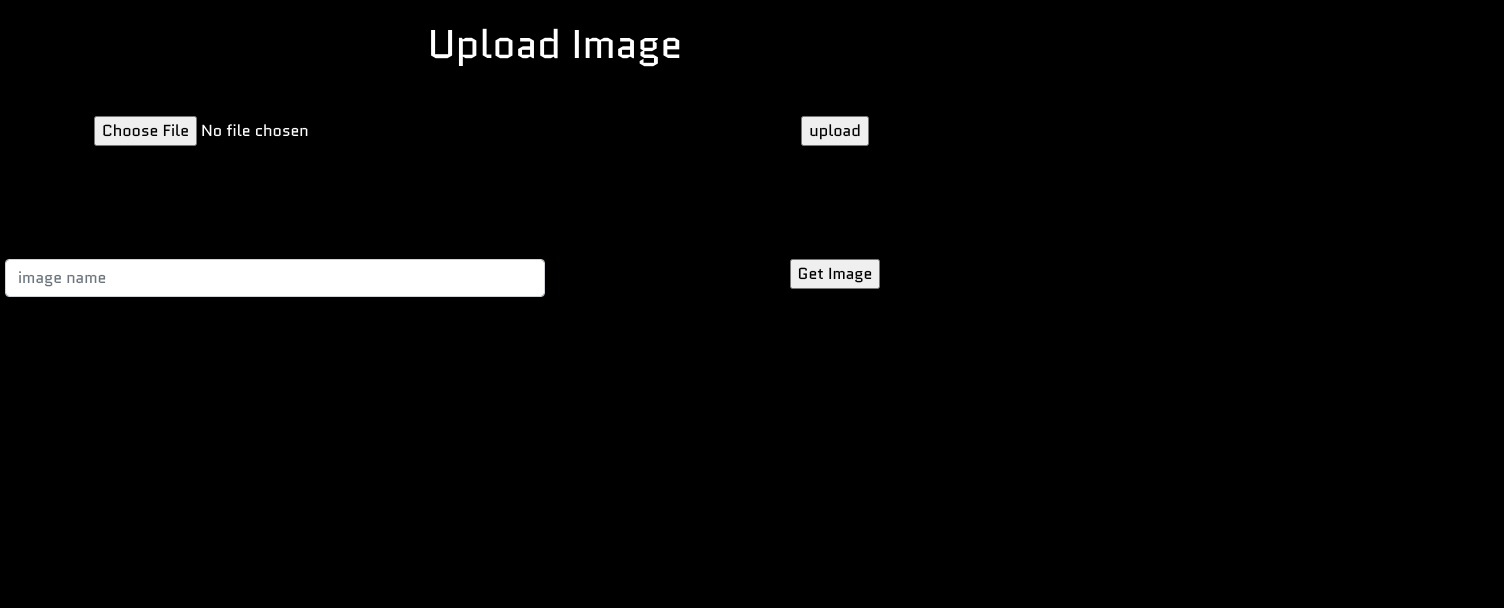
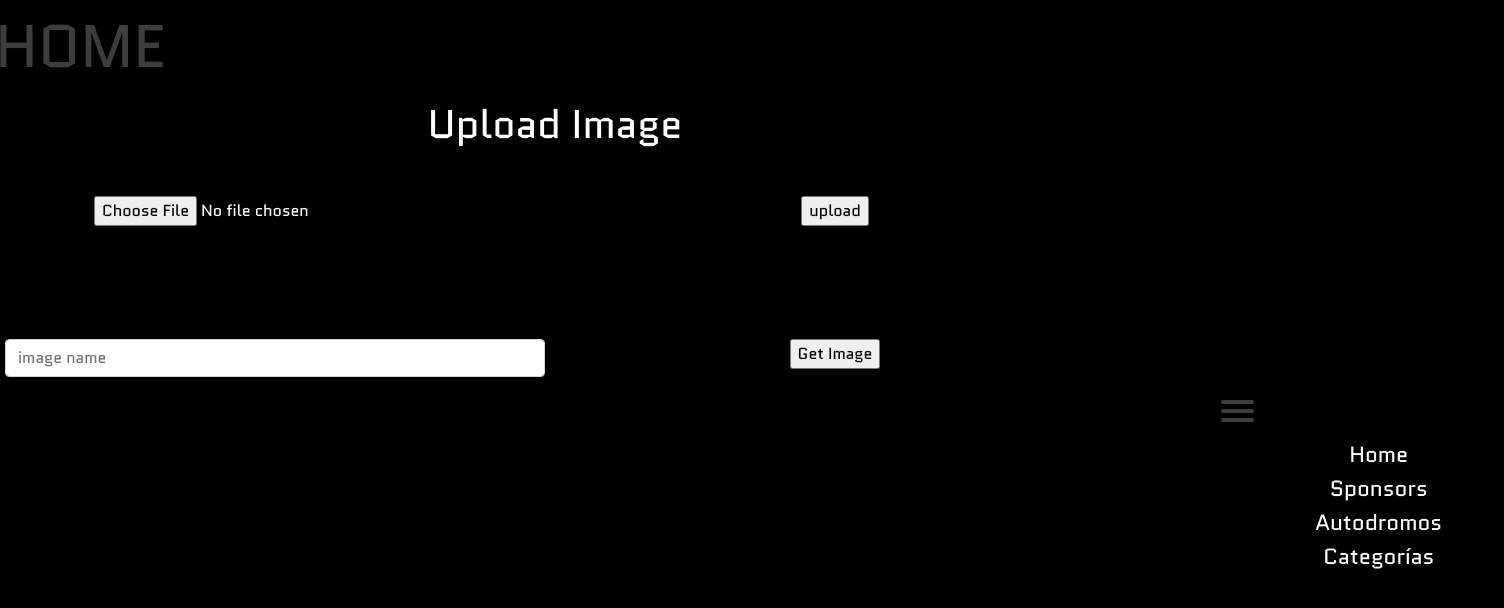
Before and after one commit to Patriv06/carreraBOnew, an Angular app: page /sponsors in a window 1280 px wide. Shown: the top 608 px of the page, 1504 px wide, since content can reach past the window. Built offline with nearby package versions, Linux system fonts and the light colour scheme; what ngx-pagination would draw is missing.

Commit message:
modificando los scss de los compoententes

```diff
--- a/src/app/autodromos/autodromos.component.scss
+++ b/src/app/autodromos/autodromos.component.scss
@@ -9,8 +9,8 @@ body{
 }
 .div2 {
     color: white;
-
-      text-align: center;}
+    text-align: center
+  }
 
 
 
@@ -19,18 +19,14 @@ body{
     border: 2px solid #e87867;
     border-radius: 10px;
     background-color: #3e3d3d;
-
-
     background-image: url("/assets/imagenes/Pilotos_Carreras.jpg");
+    background-size: cover;
     background-repeat: no-repeat;
-
     background-attachment:inherit;
-
     margin-left: 20px;
-
-    width: 1440px;
-    height: 688px;
-
+    height: 100vh;
+    // width: 1440px;
+    // height: 688px;
     margin: 50px auto;
     position: relative;
     z-index: 0;}
--- a/src/app/categorias/categorias.component.scss
+++ b/src/app/categorias/categorias.component.scss
@@ -20,9 +20,7 @@
   background-repeat: no-repeat;
   background-attachment:inherit;
   margin-left: 20px;
-
   height: 100vh;
-
   margin: 50px auto;
   position: relative;
   z-index: 0;}
--- a/src/app/home/home.component.scss
+++ b/src/app/home/home.component.scss
@@ -35,11 +35,11 @@
 
 @media (min-width: 768px) {
   .div1 {
-      border: 2px solid #e87867;
-  border-radius: 10px;
-  background-color: #3e3d3d;
-  width: 688px;
-  height: 688px;
+    border: 2px solid #e87867;
+    border-radius: 10px;
+    background-color: #3e3d3d;
+    width: 688px;
+    height: 688px;
     background-image: url("/assets/imagenes/Pilotos_Carrera.jpg");
   }
 }
@@ -59,9 +59,11 @@
   border: 2px solid #e87867;
   border-radius: 10px;
   background-color: #3e3d3d;
+  background-size: cover;
   background-repeat: no-repeat;
   background-attachment:inherit;
   margin-left: 20px;
+  height: 100vh;
 
   /* width: 1440px;
   height: 688px;   */
@@ -93,3 +95,8 @@
 #menuToggle a:hover{
   color: #E87867;
 }
+
+h1{
+  color:#3e3d3d;
+  font-size: 60px;
+}
--- a/src/app/sponsors/sponsors.component.html
+++ b/src/app/sponsors/sponsors.component.html
@@ -48,6 +48,7 @@
 
 
  <div class="container row">
+  <app-home></app-home>
   <div class="col-md-12">
       <h1>Upload Image</h1>
   </div>
--- a/src/app/sponsors/sponsors.component.scss
+++ b/src/app/sponsors/sponsors.component.scss
@@ -12,11 +12,13 @@
   border-radius: 10px;
   background-color: #3e3d3d;
   background-image: url("/assets/imagenes/Pilotos_Carreras.jpg");
+  background-size: cover;
   background-repeat: no-repeat;
   background-attachment:inherit;
   margin-left: 20px;
-  width: 1440px;
-  height: 688px;
+  height: 100vh;
+  // width: 1440px;
+  // height: 688px;
   margin: 50px auto;
   position: relative;
   z-index: 0;
```
Also changed, not shown: src/app/app-routing.module.ts (+3 -4 lines).
